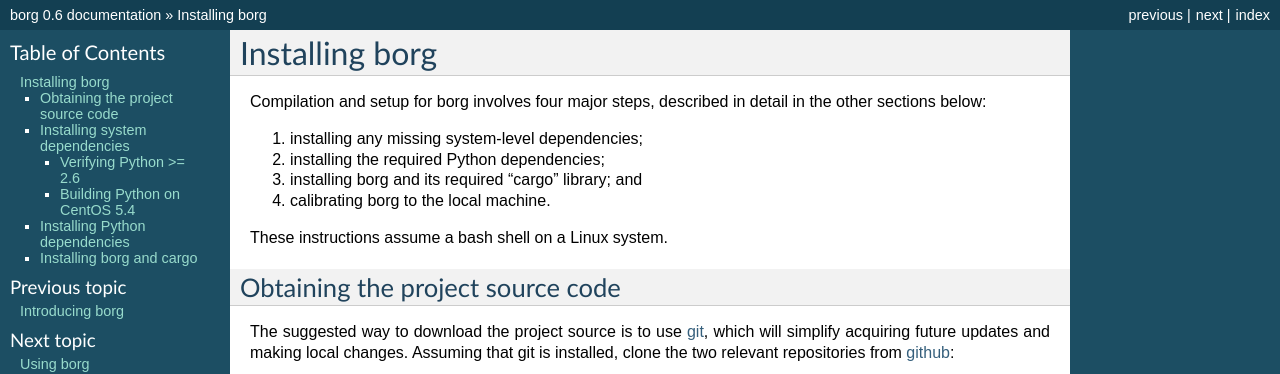
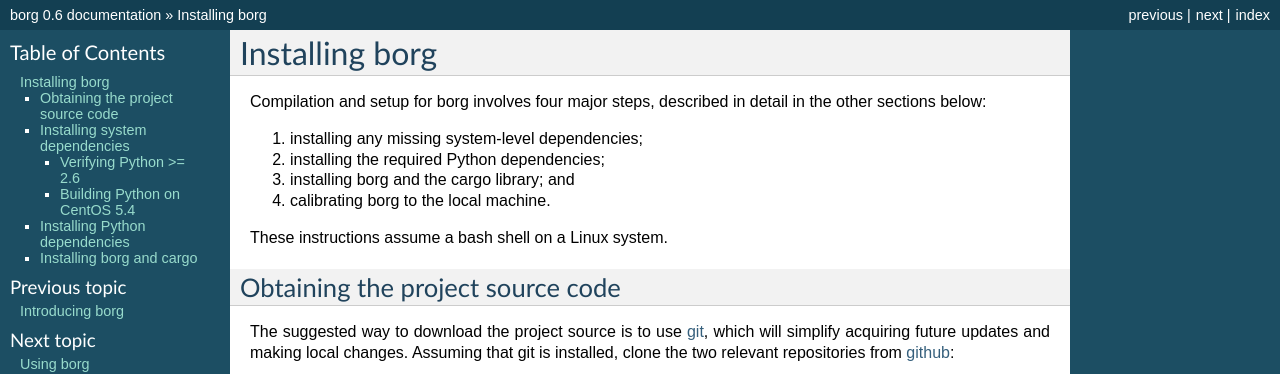
Before and after one commit to borg-project/borg, a Sphinx documentation site: the page built from docs/installation.rst, in a window 1280 px wide. Shown: the top 374 px of the page. Built offline with Sphinx 7.4.7, drawn with Linux system fonts in a browser that asks for light colours.

Commit message:
Documentation tweak.

```diff
--- a/docs/installation.rst
+++ b/docs/installation.rst
@@ -6,7 +6,7 @@
 
 #. installing any missing system-level dependencies;
 #. installing the required Python dependencies;
-#. installing borg and its required "cargo" library; and
+#. installing borg and the cargo library; and
 #. calibrating borg to the local machine.
 
 These instructions assume a bash shell on a Linux system.
```
